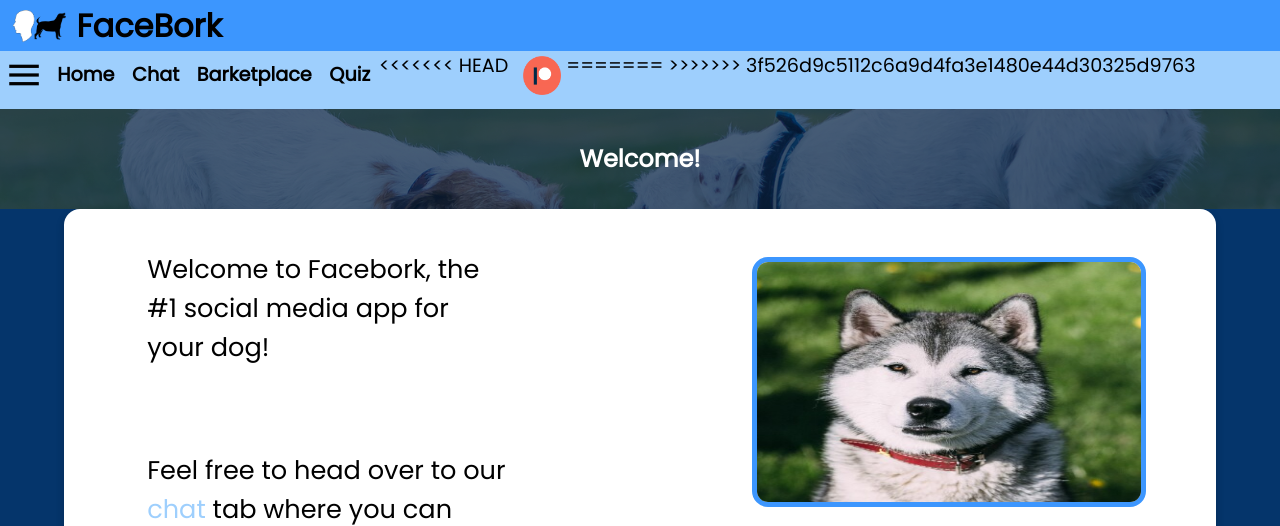
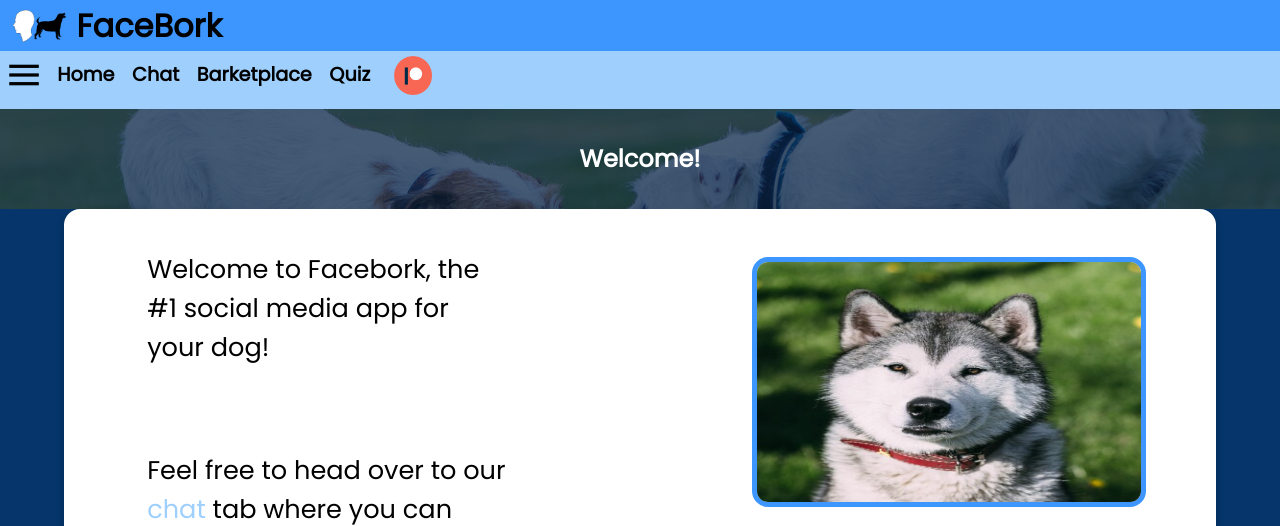
Before and after one commit to aadriien/cs20-facebork, a Node server app: page / in a window 1280 px wide. Shown: the top 526 px of the page. Run offline with Node 20, Linux system fonts and the light colour scheme; some libraries are stand-ins or nearby versions.

Commit message:
fixed conflicts?

```diff
--- a/public/html/index.html
+++ b/public/html/index.html
@@ -105,12 +105,9 @@
             <div class="box">
                 <a href="quiz.html"><h4>Quiz</h4></a>
             </div>
-<<<<<<< HEAD
             <div class="box">
                 <a href="https://www.patreon.com/facebork?fan_landing=true"> <img src="../images/patreon logo.png" class="navdonation"> </a>
             </div>
-=======
->>>>>>> 3f526d9c5112c6a9d4fa3e1480e44d30325d9763
         </div>
         <div id="sidenav">
             <a href="index.html"><h4>Home</h4></a>
@@ -121,11 +118,8 @@
             <br>
             <a href="quiz.html">Quiz</a>
             <br>
-<<<<<<< HEAD
             <a href="https://www.patreon.com/facebork?fan_landing=true" > <img src="../images/patreon logo.png" class="navdonation"> </a>
             <br>
-=======
->>>>>>> 3f526d9c5112c6a9d4fa3e1480e44d30325d9763
             <button id="closeMenu">&times;</button>
         </div>
     </header>
--- a/public/stylesheets/style.css
+++ b/public/stylesheets/style.css
@@ -411,3 +411,4 @@ h1 {
       max-height: 150px;
       height: 150px;
     }
+  }
```
